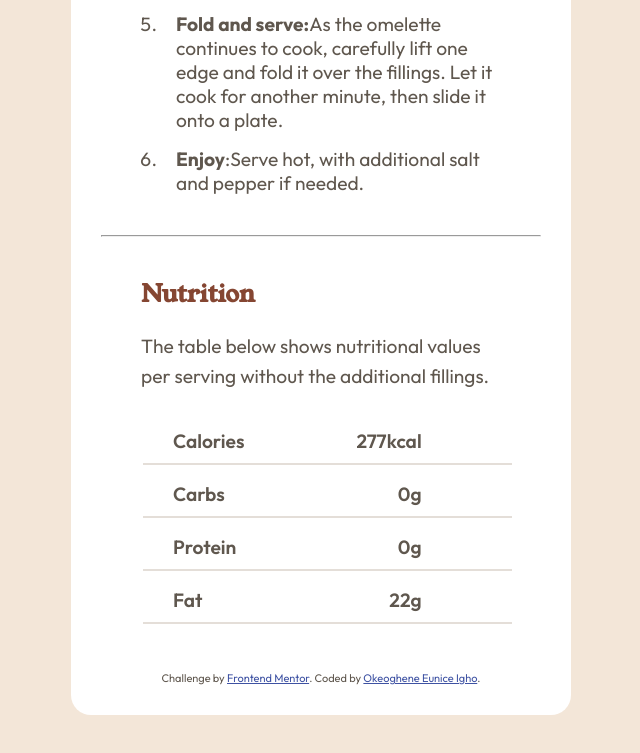
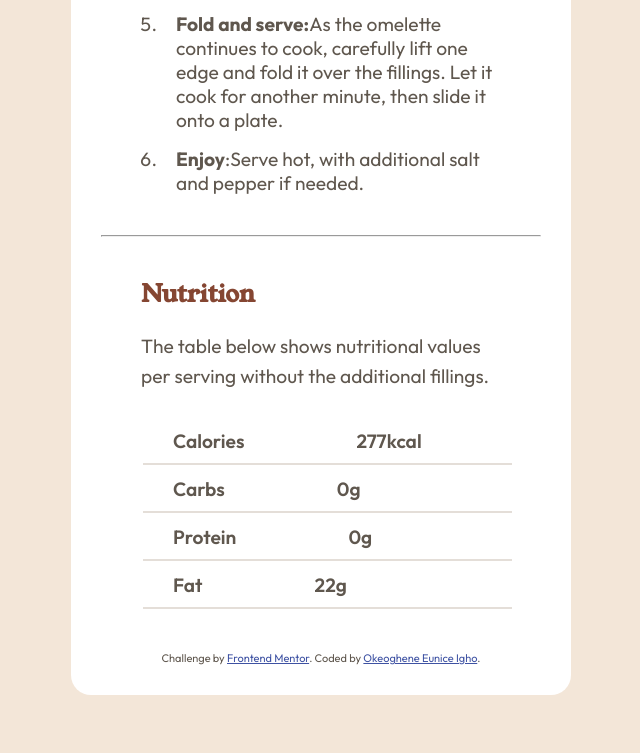
Before and after one commit to Igho-Okeoghene/Recipe-page, a plain HTML site: page index.html in a window 1280 px wide. Shown: the part 2055-2808 px from the top of the page, without its empty margins (319-959 px from the left). Drawn offline with Linux system fonts and the light colour scheme.

Commit message:
table updated

```diff
--- a/style.css
+++ b/style.css
@@ -68,12 +68,10 @@ tr {
   color: hsl(14, 45%, 36%);
 }
 td {
-  display: flex;
-  justify-content: space-between;
   padding: 10px 50px 10px 30px;
   font-weight: 600;
   margin-bottom: 5px;
-  max-width: 100%;
+  max-width: 450px;
   border-bottom: 2px solid hsl(30, 18%, 87%);
 }
 span{
```
